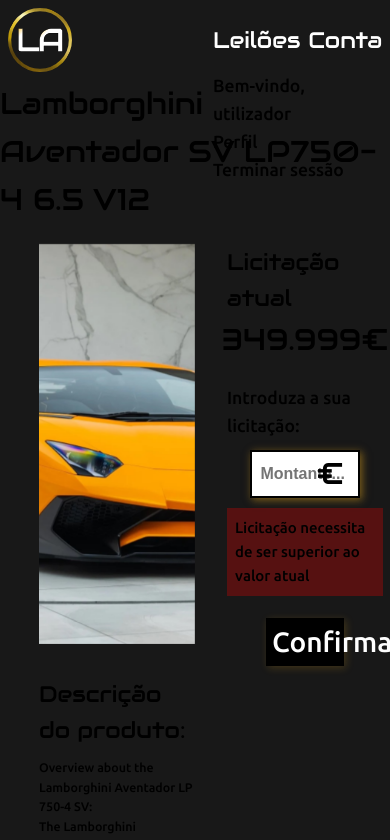
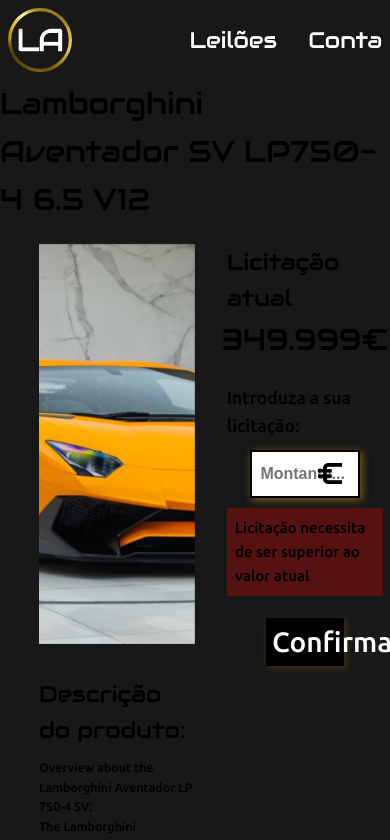
Before and after one commit to ruicarvalho1/CP2-AOOPII, a Vue app in the folder client/: page /auction-page in a window 390 px wide. Shown: the top 840 px of the page. Built offline with nearby package versions, Linux system fonts and the light colour scheme.

Commit message:
Account page creation

```diff
--- a/client/src/components/Header.vue
+++ b/client/src/components/Header.vue
@@ -3,44 +3,56 @@
 
   // Reactive variable to track the scroll state
   const isScrolled = ref(false);
+  const isHovered = ref(false);
 
   // Function to handle the scroll event
   const handleScroll = () => {
     isScrolled.value = window.scrollY > 20;
   };
 
+  // Functions to handle hover and click for the popout
+  const showPopout = () => {
+    isHovered.value = true;
+  };
+
+  const hidePopout = () => {
+    isHovered.value = false;
+  };
+
   // Set up the event listener when the component mounts
   onMounted(() => {
-    window.addEventListener("scroll", handleScroll);
+    window.addEventListener('scroll', handleScroll);
   });
 
   // Clean up the event listener when the component unmounts
   onUnmounted(() => {
-    window.removeEventListener("scroll", handleScroll);
+    window.removeEventListener('scroll', handleScroll);
   });
 </script>
 
+
 <template>
-  <header :class="{ 'scrolled': isScrolled }">
+  <header :class="{ 'scrolled': isScrolled || isHovered }">
     <div class="header-inner">
       <router-link to="/" class="logo">
-        <a href="">
           <img src="../assets/logo.svg" alt="logo">
           <h1>Lux Auctions</h1>
-        </a>
       </router-link>
-      <div class="tools">
+      <div class="tools" @mouseenter="showPopout" @mouseleave="hidePopout">
         <router-link to="/auctions"><h2>Leilões</h2></router-link>
-        <h2 id="acc">Conta</h2>
-        <div id="acc-popout">
-          <h3>Bem-vindo, utilizador</h3>
-          <router-link to="/profile"><h3>Perfil</h3></router-link>
-          <router-link to="/login"><h3>Terminar sessão</h3></router-link>
+        <div id="acc">
+          <h2>Conta</h2>
+          <div class="acc-popout">
+            <h2>Bem-vindo, utilizador</h2>
+            <router-link to="/account"><h3>Perfil</h3></router-link>
+            <router-link to="/login"><h3>Terminar sessão</h3></router-link>
+            <div class="line-effect-popout"></div>
+          </div>
         </div>
       </div>
     </div>
   </header>
-  <div :class="{ 'scrolled': isScrolled }" class="line-effect"></div>
+  <div :class="{ 'scrolled': isScrolled || isHovered }" class="line-effect"></div>
 </template>
 
 <style scoped>
@@ -58,7 +70,7 @@
     transition: background 0.3s ease;
   }
 
-  header.scrolled {
+  header.scrolled  {
     background: black;
   }
 
@@ -78,7 +90,7 @@
     height: 4px;
     width: 100%;
     transition: background 0.3s ease;
-    z-index: 1000;
+    z-index: 998;
   }
 
   header .header-inner {
@@ -89,7 +101,7 @@
     position: relative;
   }
 
-  header .header-inner .logo a {
+  header .header-inner .logo {
     display: flex;
     align-items: center;
     gap: 10px;
@@ -111,31 +123,95 @@
     display: flex;
     align-items: center;
     justify-content: center;
-    gap: 2vw;
   }
 
   header .header-inner .tools h2 {
     color: white;
     transition: all 0.3s ease;
+    height: 64px;
+    line-height: 64px;
   }
 
   header .header-inner .tools h2:hover,
-  header .header-inner .logo a:hover h1{
+  header .header-inner .logo:hover h1,
+  .acc-popout h3:hover{
     cursor: pointer;
     color: #d3ac07;
   }
 
-  #acc-popout {
+  #acc {
+    padding-left: 2vw;
+  }
+
+  .acc-popout {
     display: flex;
     flex-direction: column;
     position: absolute;
-    top: 100%;
+    top: -10vh;
+    right: -2vw;
+    padding: 2vw;
+    width: 25vw;
+    background: black;
+    transition: top 0.3s ease, opacity 0.2s ease;
+    opacity: 0;
+    pointer-events: none;
+    visibility: hidden;
+  }
+
+  .acc-popout h2 {
+    line-height: 32px !important;
+    height: auto !important;
+    color: white !important;
+    cursor: default !important;
+  }
+
+  #acc:hover .acc-popout,
+  .acc-popout:hover {
+    opacity: 1;
+    pointer-events: all;
+    visibility: visible;
+    margin-top: 64px;
+    z-index: 1003;
+    top: 0;
+  }
+
+  #acc:hover .line-effect.scrolled {
+    left: -25vw !important;
+  }
+
+  .acc-popout h3 {
+    transition: all 0.3s ease;
+    color: white;
+    margin-top: 10px;
+  }
+
+  .acc-popout .line-effect-popout {
+    position: absolute;
+    bottom: 0;
+    left: 0;
+    background: linear-gradient(90deg, #745811, #F5B81F, #BC973A, #C99A23, #BC973A, #745811);
+    height: 4px;
+    width: 100%;
+    z-index: 1000;
   }
 
   @media (max-width: 640px) {
     header .header-inner .logo h1 {
       display: none;
     }
+    .acc-popout {
+      width: 100% !important;
+    }
+
   }
 
+  @media (max-width: 991.98px) {
+    .acc-popout {
+      width: 50vw;
+    }
+
+    #acc {
+      padding-left: 8vw;
+    }
+  }
 </style>
--- a/client/src/router/index.js
+++ b/client/src/router/index.js
@@ -4,6 +4,7 @@
 import AuctionPage from '../components/pages/AuctionPage.vue';
 import Login from '../components/pages/Login.vue';
 import Register from '../components/pages/Register.vue';
+import Account from '../components/pages/Account.vue';
 
 const routes = [
     {
@@ -31,6 +32,11 @@
         name: 'Register',
         component: Register ,
     },
+    {
+        path: '/account',
+        name: 'Account',
+        component: Account ,
+    },
 ];
 
 const router = createRouter({
```
